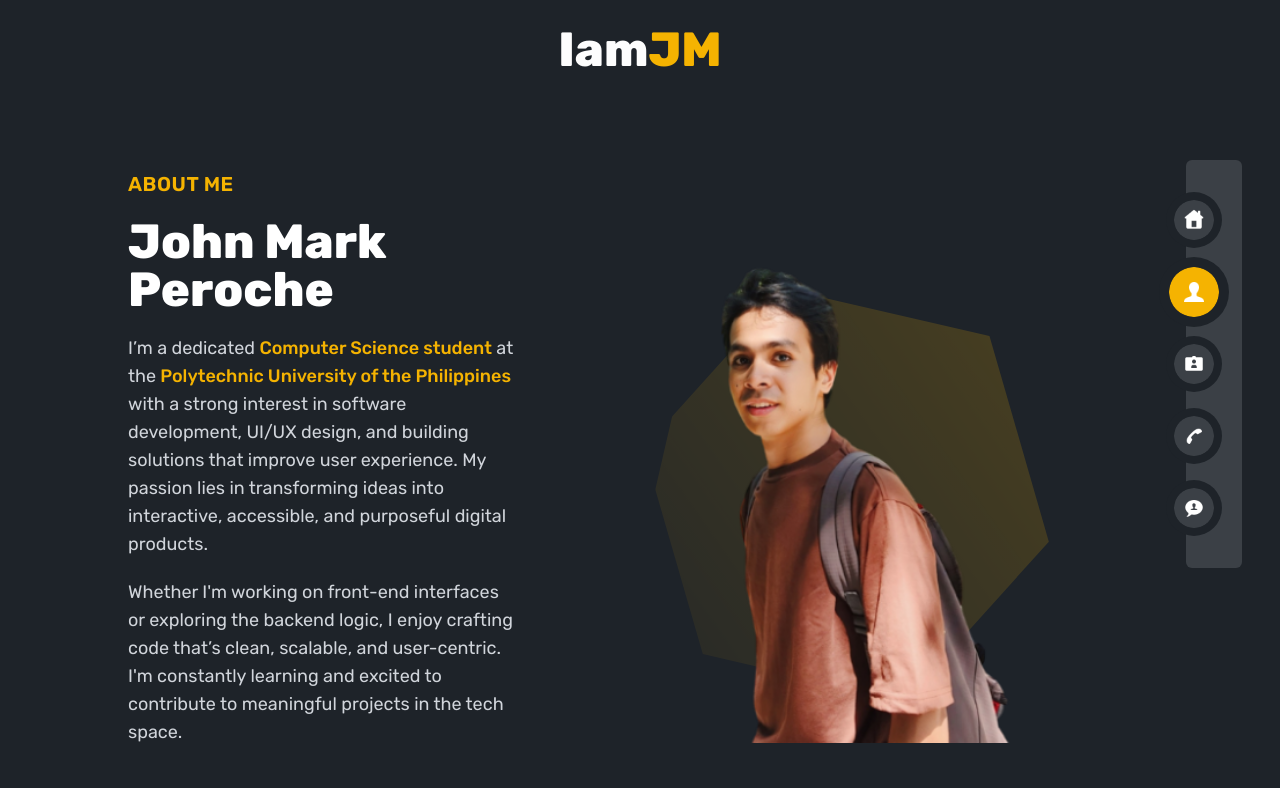
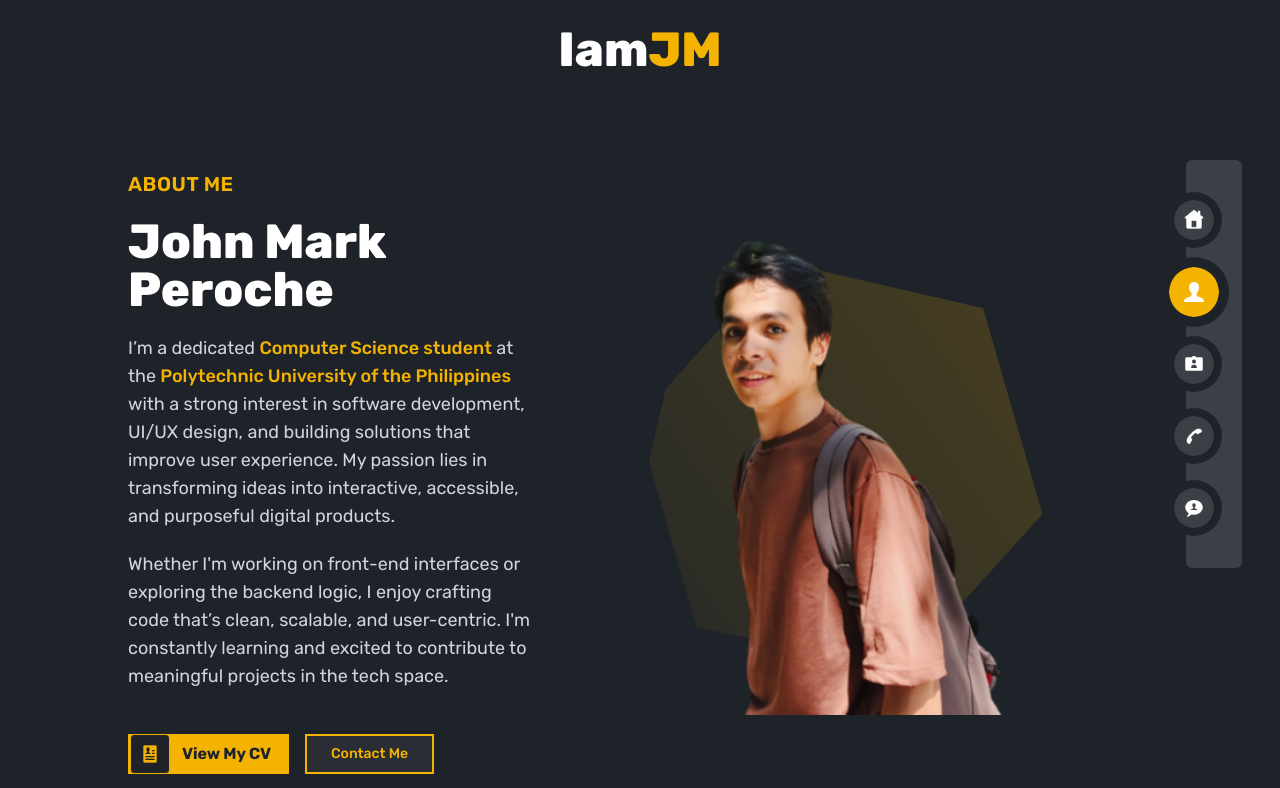
Before and after one commit to Java-rice/IAmJM, a React (Vite) app: page /IAmJM/about in a window 1280 px wide. Shown: the top 788 px of the page. Built offline with nearby package versions, Linux system fonts and the light colour scheme.

Commit message:
feat: about alignment

```diff
--- a/src/pages/about/About.jsx
+++ b/src/pages/about/About.jsx
@@ -8,9 +8,9 @@ import { motion } from "framer-motion";
 
 const About = () => {
   return (
-    <div className="relative px-6 md:px-[10%] py-24 text-[#FDFDFD] font-rubik flex flex-col items-center gap-24 overflow-hidden bg-[#1E2329]">
+    <div className="relative px-6 md:px-[10%] py-24 text-[#FDFDFD] font-rubik flex flex-col items-center gap-16 overflow-hidden bg-[#1E2329]">
       {/* About Me Section */}
-      <div className="grid grid-cols-1 lg:grid-cols-12 gap-16 items-center w-full">
+      <div className="grid grid-cols-1 lg:grid-cols-12 gap-8 items-center w-full">
         {/* Text */}
         <motion.div
           className="lg:col-span-5 flex flex-col gap-5 text-center lg:text-left"
```
